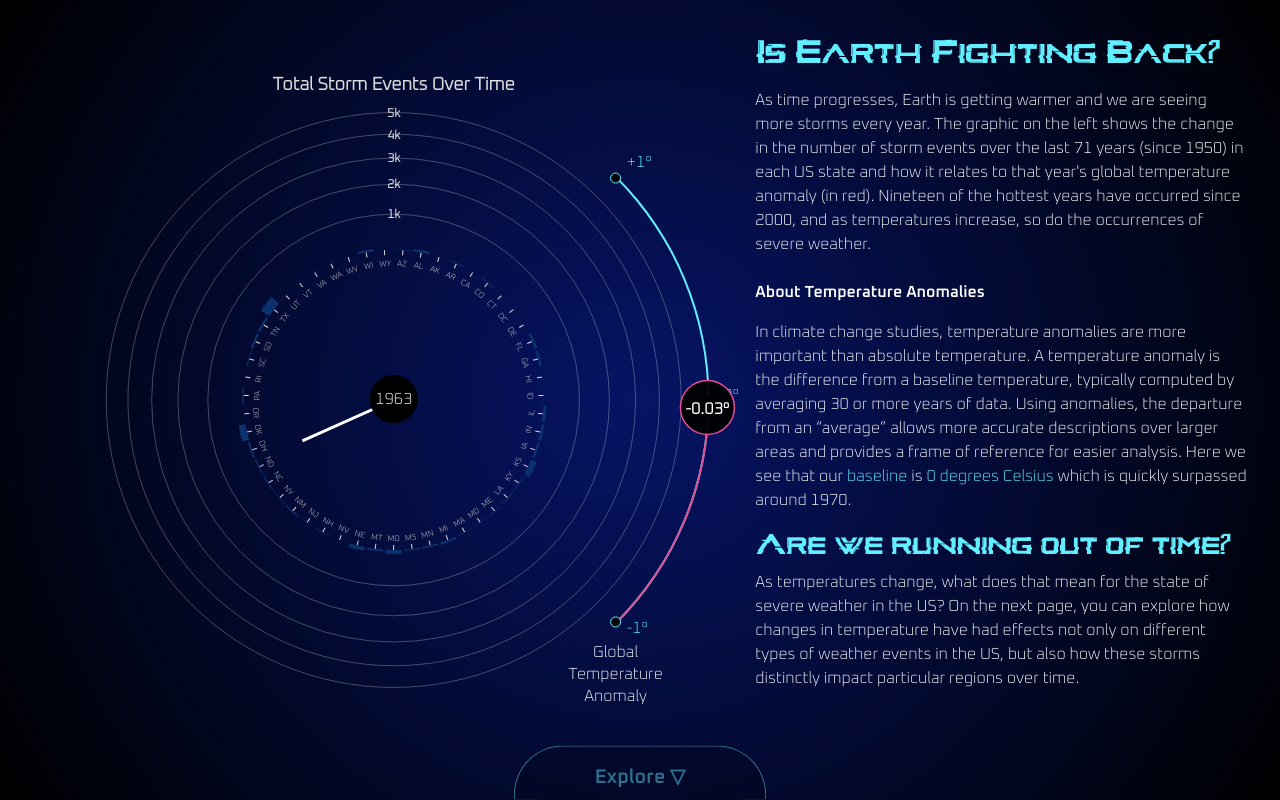
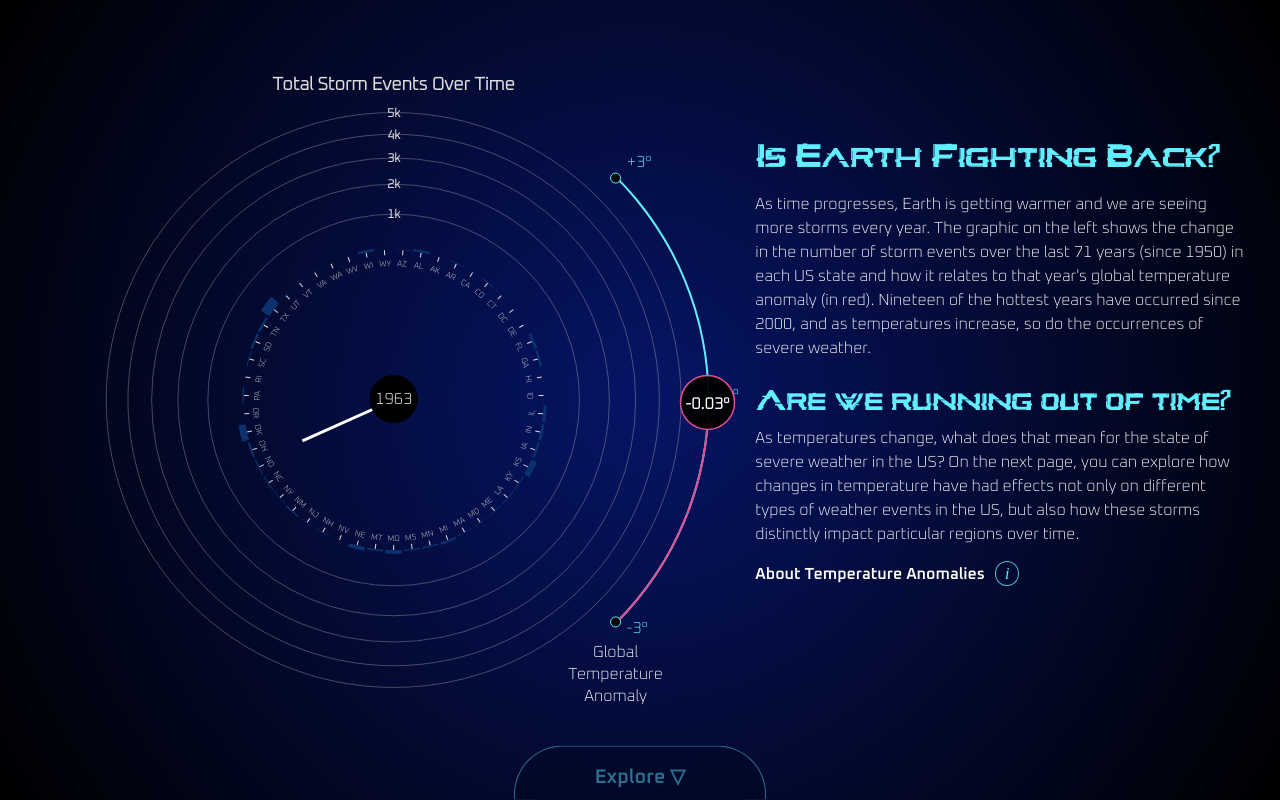
Before and after one commit to conc2304/vis-final, a React (Create React App) app: page / in a window 1280 px wide. Built offline with nearby package versions, Linux system fonts and the light colour scheme.

Commit message:
make temp anomaly information a modal

```diff
--- a/src/App.scss
+++ b/src/App.scss
@@ -49,7 +49,6 @@ h6 {
   margin: 0;
   font-family: 'Glitch';
 }
-
 
 body,
 html,
@@ -148,6 +147,39 @@ footer {
   font-size: 1.5rem;
 }
 
+.info {
+  font-family: 'Times New Roman', Times, serif;
+  font-style: italic;
+  border: 0.5px solid rgba($color: $color-ui-primary, $alpha: 0.8);
+  border-radius: 50%;
+  width: 10px;
+  padding: 3px 9px 3px 9px;
+  margin-left: 10px;
+  height: 10px;
+  align-self: baseline;
+  cursor: pointer;
+
+  transition: border-color 300ms ease-in-out;
+
+  &.active {
+    border: 1px solid rgba($color: magenta, $alpha: 0.8);
+  }
+
+  &:hover {
+    border: 1px solid rgba($color: $color-ui-accent, $alpha: 1);
+  }
+}
+
+.action-text {
+  opacity: 1;
+  transition: all 300ms ease-in-out;
+
+  cursor: pointer;
+  &:hover {
+    opacity: 0.7;
+  }
+}
+
 .title {
   font-size: 12px;
   line-height: 1.2;
@@ -244,6 +276,25 @@ footer {
   border-radius: 50%;
 }
 
+.custom-modal .modal-content {
+  background-color: #000;
+  border: 1px solid $color-ui-primary;
+
+  .modal-header {
+    border-bottom: 1px solid rgba($color: $color-ui-primary, $alpha: 0.4);
+  }
+
+  .btn-close {
+    color: $color-ui-primary;
+    background-color: $color-ui-primary;
+    border-radius: 50%;
+
+    &:focus {
+      outline: none;
+    }
+  }
+}
+
 .tooltip-ui {
   position: absolute;
   background-color: #000;
--- a/src/components/pages/Home.tsx
+++ b/src/components/pages/Home.tsx
@@ -2,7 +2,9 @@ import * as d3 from 'd3';
 import React, { useEffect, useState } from 'react';
 import Col from 'react-bootstrap/Col';
 import Row from 'react-bootstrap/Row';
+import Modal from 'react-bootstrap/Modal';
 import { Link } from 'react-router-dom';
+import Button from 'react-bootstrap/Button';
 
 import { Routes } from '../../router/router';
 import Layout from '../ui/Layout';
@@ -11,6 +13,11 @@ import CircleBarChart from '../visualizers/CircleBarChart';
 
 const HomePage = () => {
   const [stormData, setStormData] = useState<StormDataType[]>(null);
+
+  const [show, setShow] = useState(false);
+
+  const handleClose = () => setShow(false);
+  const handleShow = () => setShow(true);
 
   useEffect(() => {
     const promises = [d3.json('/vis-final/data/Storm_Data_Sums.json')];
@@ -44,26 +51,16 @@ const HomePage = () => {
               and as temperatures increase, so do the occurrences of severe weather.
             </p>
 
-            <p>
-              <strong className="pb-2 text-white">About Temperature Anomalies</strong>
-            </p>
-            <p className="text-white">
-              In climate change studies, temperature anomalies are more important than absolute
-              temperature. A temperature anomaly is the difference from a baseline temperature,
-              typically computed by averaging 30 or more years of data. Using anomalies, the
-              departure from an “average” allows more accurate descriptions over larger areas and
-              provides a frame of reference for easier analysis. Here we see that our
-              <span className="text-ui-primary"> baseline</span> is
-              <span className="text-ui-primary"> 0 degrees Celsius</span> which is quickly surpassed
-              around 1970.
-            </p>
-
             <h2 className="pb-2 fs-3">Are we running out of time?</h2>
             <p className="text-white">
               As temperatures change, what does that mean for the state of severe weather in the US?
               On the next page, you can explore how changes in temperature have had effects not only
               on different types of weather events in the US, but also how these storms distinctly
               impact particular regions over time.
+            </p>
+            <p onClick={handleShow}>
+              <strong className="pb-2 text-white action-text">About Temperature Anomalies</strong>
+              <span className="info">i</span>
             </p>
           </Col>
         </Row>
@@ -84,6 +81,24 @@ const HomePage = () => {
           <strong style={{ width: '200px' }}>Explore &#9661;</strong>
         </Link>
       </footer>
+      <Modal show={show} onHide={handleClose} dialogClassName="custom-modal" centered>
+        <Modal.Header closeButton>
+          <Modal.Title><strong>About Temperature Anomalies</strong></Modal.Title>
+        </Modal.Header>
+        <Modal.Body>
+          <p className="text-white">
+            In climate change studies, temperature anomalies are more important than absolute
+            temperature. A temperature anomaly is the difference from a baseline temperature,
+            typically computed by averaging 30 or more years of data. Using anomalies, the departure
+            from an “average” allows more accurate descriptions over larger areas and provides a
+            frame of reference for easier analysis. Here we see that our
+            <span className="text-ui-primary"> baseline</span> is
+            <span className="text-ui-primary"> 0 degrees Celsius</span>. The starting point for
+            measuring temperature was in the late 1800, when reliable recording became available.
+            Today, the planet has already warmed a little more than 1 degree Celsius
+          </p>
+        </Modal.Body>
+      </Modal>
     </Layout>
   );
 };
--- a/src/components/pages/Resources.tsx
+++ b/src/components/pages/Resources.tsx
@@ -36,7 +36,20 @@ const ResourcesPage = () => {
           </Col>
           <Col md={8} className="d-flex align-items-center">
             <div className="">
-              <h2 className="">More Resources</h2>
+              <div className='w-75 pb-3'>
+                <h1 className="pb-2">The Future of Climate</h1>
+                <p className="text-white">
+                  A rise of 3°C in global temperatures above pre-industrial levels by 2100 would be
+                  disastrous. Its effects would be felt differently around the world, but nowhere
+                  would be immune. Prolonged heatwaves, droughts and extreme weather events could
+                  all become increasingly common and severe.
+                  </p>
+                  <p className='text-white'> In such a brutally hot world,
+                  scientists agree, deadly heat waves, massive wildfires, and damaging downpours
+                  will come far more often and hit much harder than they do today.
+                </p>
+              </div>
+              <h3 className="">More Resources</h3>
               <p className="text-white">
                 Explore more climate-related data and discover more information about how to help
                 with climate change.
--- a/src/components/visualizers/CircleBarChart.tsx
+++ b/src/components/visualizers/CircleBarChart.tsx
@@ -59,6 +59,7 @@ const CircleBarChart = ({
   const thermoArc: MutableRefObject<any> = useRef();
   const thermoRadius: MutableRefObject<number> = useRef();
   const thermoThickness = 2;
+  const thermoDomain = [-3, 3];
 
   useEffect(() => {
     // INIT
@@ -149,7 +150,7 @@ const CircleBarChart = ({
     const endAngle = (3 * Math.PI) / 4;
     thermoRadius.current = radiusMax * 1.05;
 
-    tempArcScale.current = d3.scaleLinear().domain([-1, 1]).range([startAngle, endAngle]);
+    tempArcScale.current = d3.scaleLinear().domain([thermoDomain[0], thermoDomain[1]]).range([startAngle, endAngle]);
 
     thermoArc.current = d3
       .arc()
@@ -441,13 +442,13 @@ const CircleBarChart = ({
 
           <g className="thermometer-ticks-labels">
             <text className="thermo-tick-high-label" fill={COLOR_UI_PRIMARY}>
-              +1°
+            +{thermoDomain[1]}°
             </text>
             <text className="thermo-tick-mid-label" fill={COLOR_UI_PRIMARY}>
               0°
             </text>
             <text className="thermo-tick-low-label" fill={COLOR_UI_PRIMARY}>
-              -1°
+              {thermoDomain[0]}°
             </text>
           </g>
           <g className="thermometer-values">
--- a/src/components/visualizers/HeatMap.scss
+++ b/src/components/visualizers/HeatMap.scss
@@ -116,8 +116,8 @@ path.state {
   z-index: 100;
 
   transition-property: opacity, z-index;
-  transition-delay: 500ms;
-  transition-duration: 200ms;
+  transition-delay: 0s;
+  transition-duration: 300ms;
   transition-timing-function: ease-in;
   &.inactive {
     opacity: 0;
--- a/src/components/visualizers/HeatMap.tsx
+++ b/src/components/visualizers/HeatMap.tsx
@@ -292,12 +292,15 @@ const HeatMap = ({
       .data(geographies)
       .join('path')
       .classed('state', true)
-      .classed('top-state',(d) =>{
+      .classed('top-state', (d) => {
         const stateName: GeoRegionUSType = d.properties.name.toUpperCase() || '';
         const isTopState = topStatesList.includes(stateName);
-        return isTopState
-      } )
-      .classed('invalid-state', (feature) => getFillColor(feature, stateDataDisplay) === COLOR_GREY);
+        return isTopState;
+      })
+      .classed(
+        'invalid-state',
+        (feature) => getFillColor(feature, stateDataDisplay) === COLOR_GREY
+      );
 
     statePaths
       .transition()
@@ -461,6 +464,9 @@ const HeatMap = ({
         onMouseEnter={() => {
           setCoverIsActive(false);
         }}
+        onMouseMove={() => {
+          setCoverIsActive(false);
+        }}
         style={{
           width: innerDimensions.width,
           height: innerDimensions.height,
--- a/src/components/visualizers/LineChartBrushed.scss
+++ b/src/components/visualizers/LineChartBrushed.scss
@@ -13,26 +13,7 @@
     }
   }
 
-  .info {
-    font-family: 'Times New Roman', Times, serif;
-    font-style: italic;
-    border: 0.5px solid rgba($color: $color-ui-primary, $alpha: 0.8);
-    border-radius: 50%;
-    width: 10px;
-    padding: 3px 8px 3px 8px;
-    margin-left: 10px;
-    height: 10px;
-    align-self: baseline;
-    cursor: pointer;
 
-    &.active {
-      border: 1px solid rgba($color: magenta, $alpha: 0.8);
-    }
-
-    &:hover {
-      border: 1px solid rgba($color: $color-ui-accent, $alpha: 1);
-    }
-  }
 
   .modal-text {
     color: $color-ui-primary;
```
